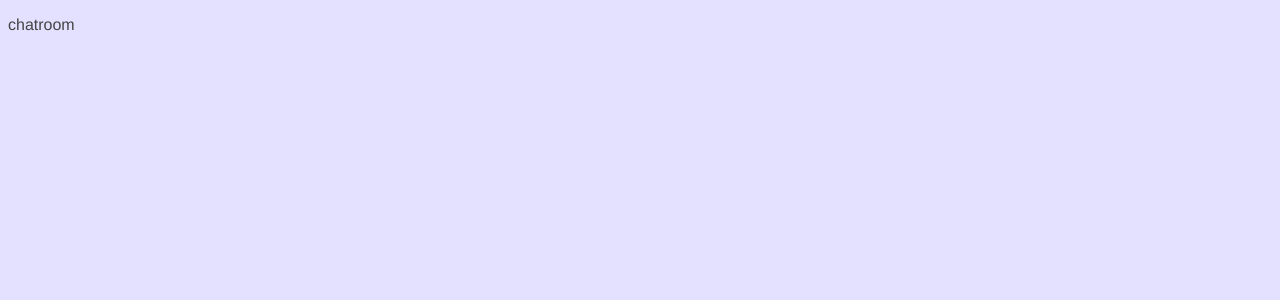
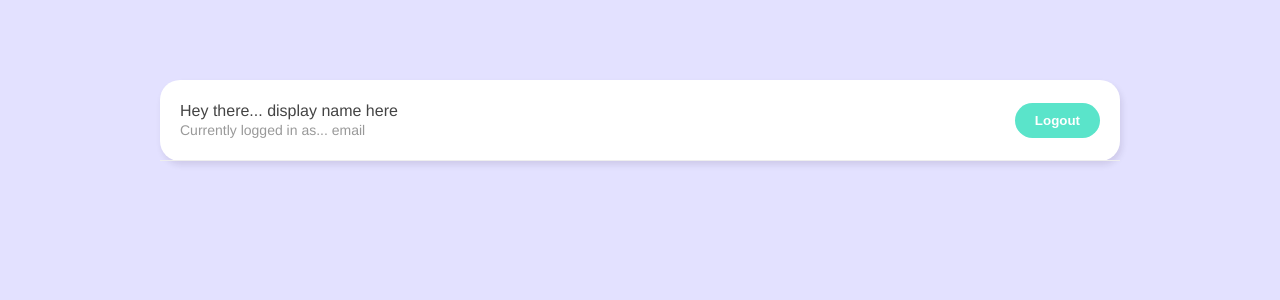
Before and after one commit to kyokahayashi/live_chat, a Vue app: page /chatroom in a window 1280 px wide. Shown: the top 300 px of the page. Built offline with nearby package versions, Linux system fonts and the light colour scheme.

Commit message:
made Navbar

```diff
--- /dev/null
+++ b/src/components/Navbar.vue
@@ -0,0 +1,36 @@
+<template>
+  <nav>
+    <div>
+      <p>Hey there... display name here</p>
+      <p class="email">Currently logged in as... email</p>
+    </div>
+    <button>Logout</button>
+  </nav>
+</template>
+
+<script>
+export default {
+
+}
+</script>
+
+<style>
+nav {
+  padding: 20px;
+  border-bottom: 1px solid #eee;
+  display: flex;
+  justify-content: space-between;
+  align-items: center;
+}
+
+nav p{
+  margin: 2px auto;
+  font-size: 16px;
+  color: #444;
+}
+
+nav p.email {
+  font-size: 14px;
+  color: #999;
+}
+</style>
--- a/src/views/chatroom.vue
+++ b/src/views/chatroom.vue
@@ -1,11 +1,13 @@
 <template>
-  <div>
-    <p>chatroom</p>
+  <div class="container">
+    <Navbar />
   </div>
 </template>
 
 <script>
+import Navbar from '@/components/Navbar.vue';
+
 export default {
-
+  components:{Navbar}
 }
 </script>
```
